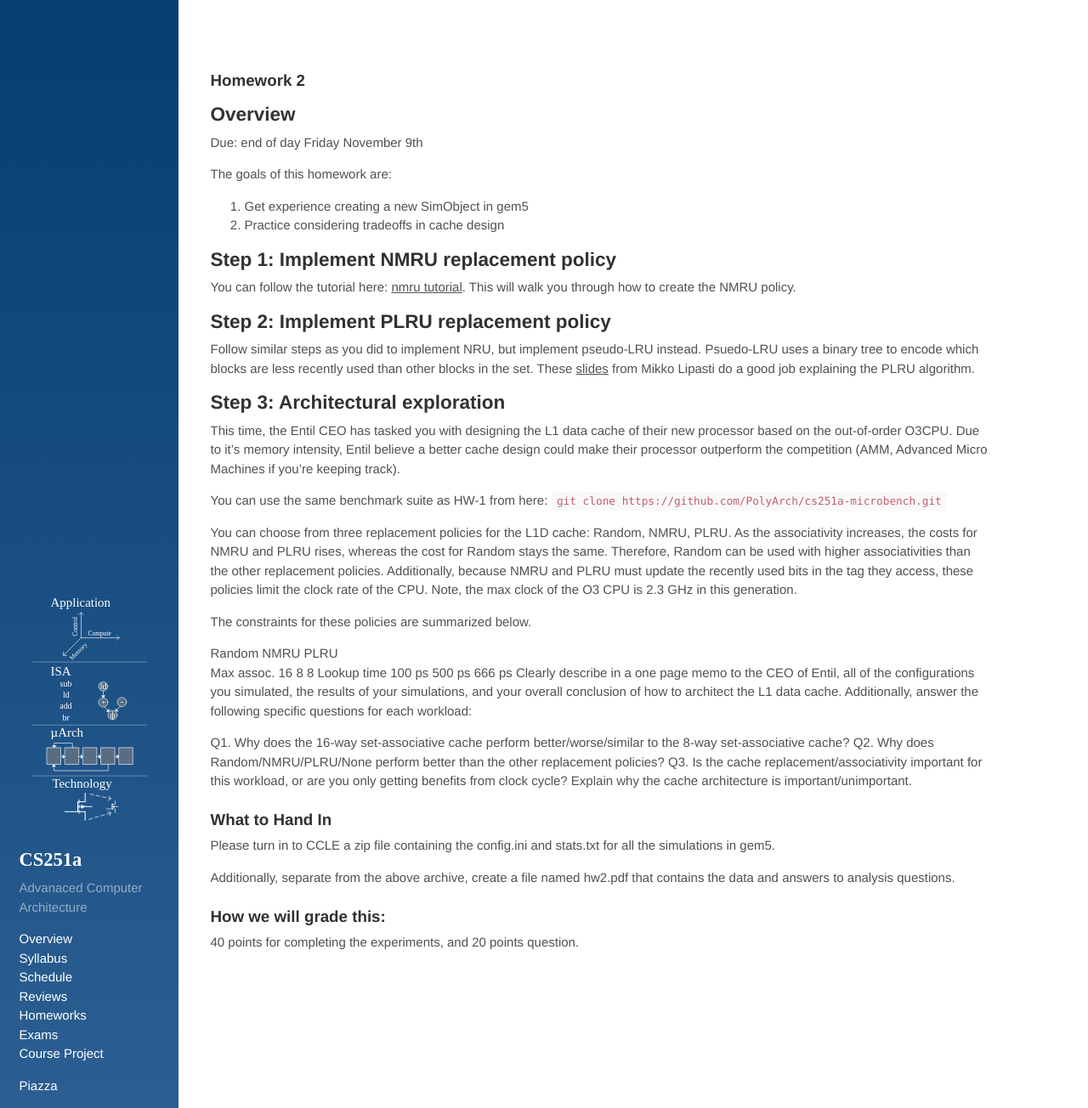
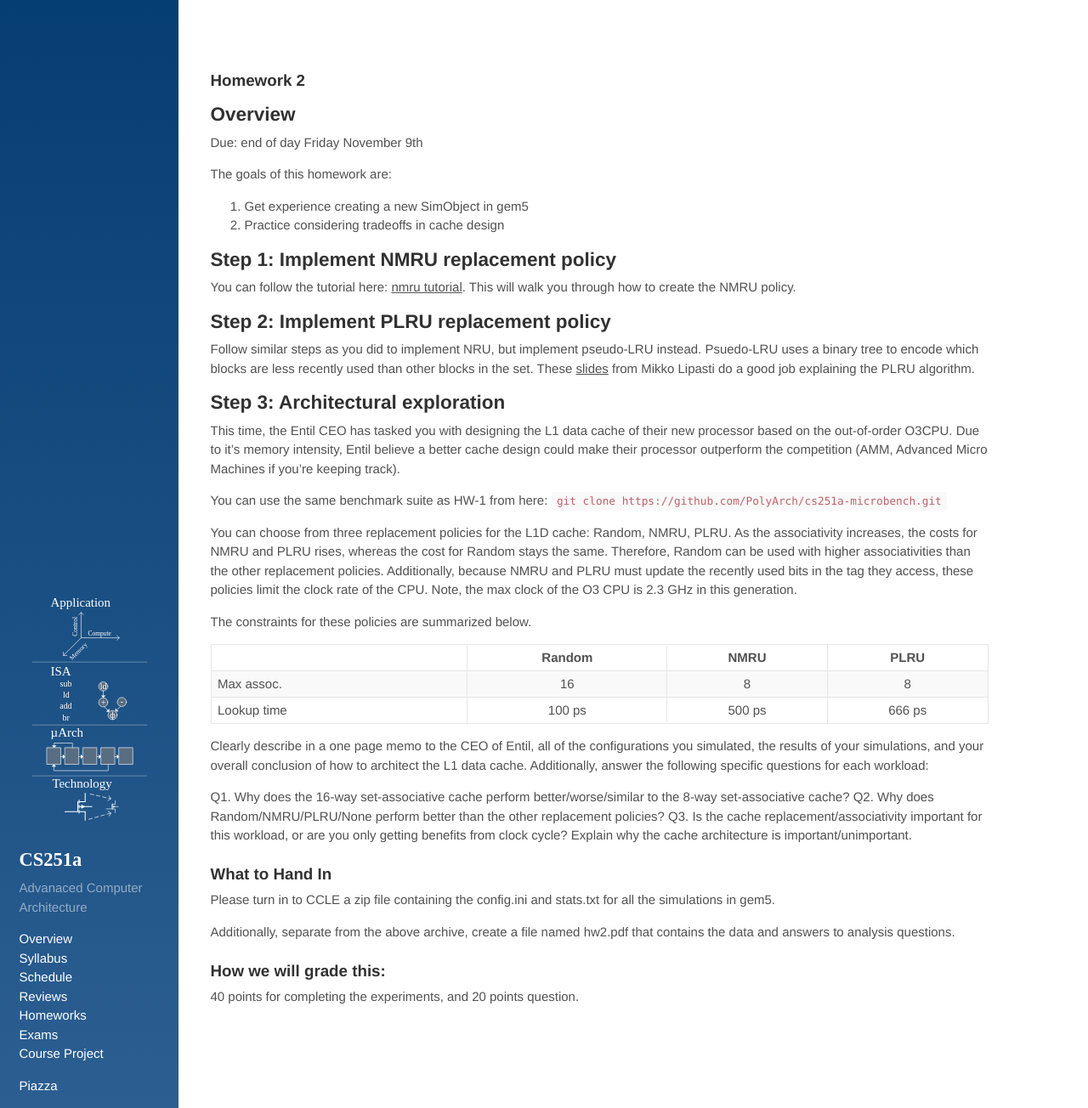
Before and after one commit to PolyArch/cs259, a Jekyll site: the page built from hws/hw2.md, in a window 1280 px wide and 1304 px high. Shown: the whole window at 85% size. Built offline with Jekyll 4.4.1, drawn with Linux system fonts in a browser that asks for light colours.

Commit message:
table formatting

```diff
--- a/hws/hw2.md
+++ b/hws/hw2.md
@@ -30,9 +30,11 @@
 
 The constraints for these policies are summarized below.
 
- 	Random	NMRU	PLRU
-Max assoc.	16	8	8
-Lookup time	100 ps	500 ps	666 ps
+|           |Random| NMRU	| PLRU |
+|-----------|:----:|:----:|:-----:|
+|Max assoc. |16    |8	    |8     |
+|Lookup time|100 ps|500 ps|666 ps|
+
 Clearly describe in a one page memo to the CEO of Entil, all of the configurations you simulated, the results of your simulations, and your overall conclusion of how to architect the L1 data cache. Additionally, answer the following specific questions for each workload:
 
 Q1. Why does the 16-way set-associative cache perform better/worse/similar to the 8-way set-associative cache?
```
